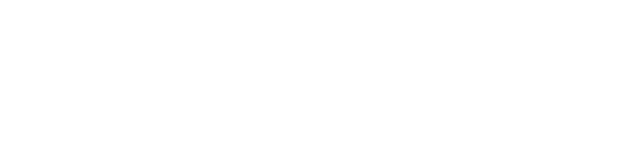
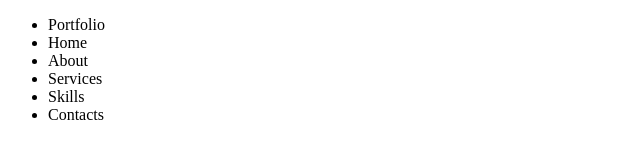
Before and after one commit to Flora-Chepchirchir8/my-Portfolio, a plain HTML site: page index.html in a window 1280 px wide. Shown: the whole page, without its empty margins (0-640 px from the left). Drawn offline with Linux system fonts and the light colour scheme.

Commit message:
ft:created a nav bar

```diff
--- a/index.html
+++ b/index.html
@@ -6,8 +6,28 @@
     <meta name="viewport" content="width=device-width, initial-scale=1.0">
     <title>My portflio</title>
     <link rel="stylesheet" href="index.css">
+    <link href="https://fonts.googleapis.com/css2?family=Poppins:wght@400&family=Roboto:wght@100&display=swap" rel="stylesheet">
 </head>
 <body>
+    <!-- creating home page -->
+    <div class="wrapper">
+
+            <div class="nav">
+                <ul>
+                    <li class="port"  a href="#">Portfolio</li>
+                    <li a href="#">Home</li>
+                    <li a href="#">About</li>
+                    <li a href="#">Services</li>
+                    <li a href="#">Skills</li>
+                    <li a href="#">Contacts</li>
+                </ul>
+            </div>
+
+
+
+
+    </div>
+    <!-- home page end -->
 
 
 </body>
```
